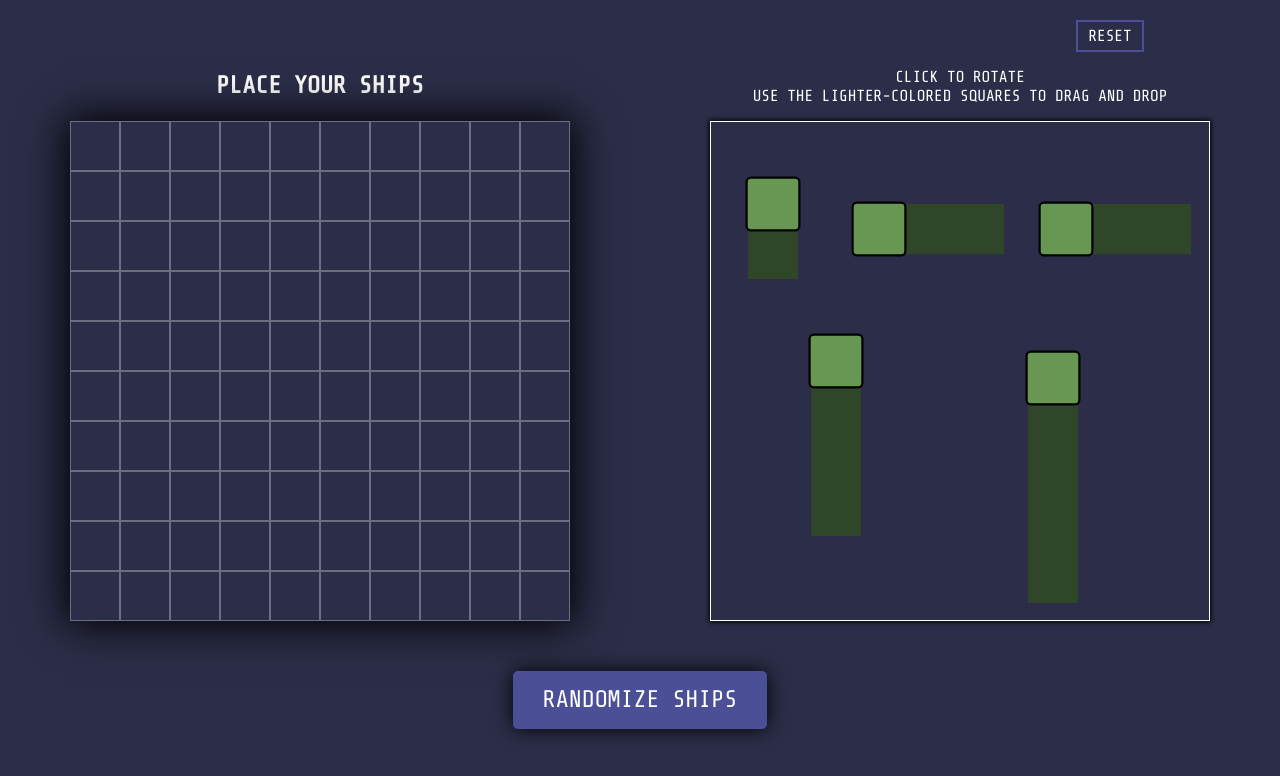
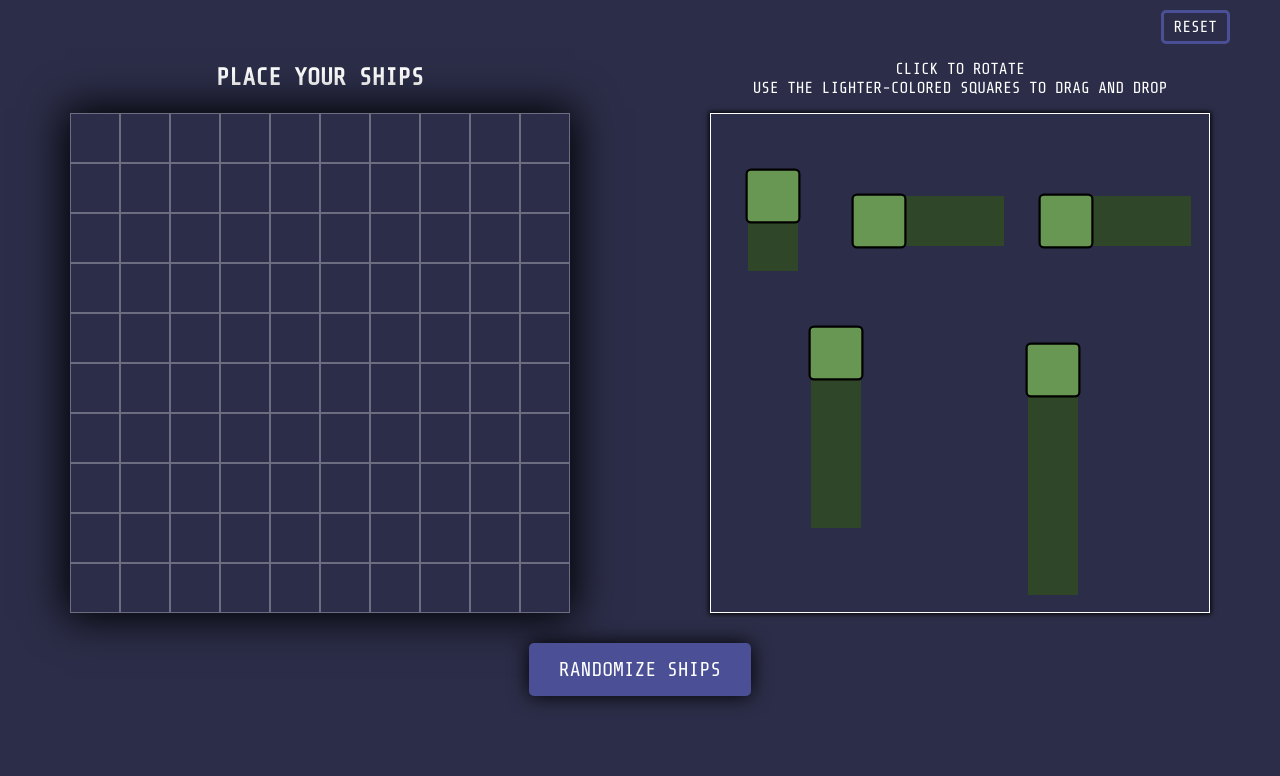
Before and after one commit to cornejoangel/battleship, a React (Create React App) app: page / in a window 1280 px wide. Shown: the top 776 px of the page. Built offline with nearby package versions, Linux system fonts and the light colour scheme.

Commit message:
Adjusts style and position of reset and randomize

```diff
--- a/src/styles/RandomButton.css
+++ b/src/styles/RandomButton.css
@@ -1,7 +1,7 @@
 .random {
   grid-column: 1 / span 2;
-  margin-top: 50px;
-  font-size: 24px;
+  margin-top: 30px;
+  font-size: 20px;
   font-family: 'Share Tech Mono', monospace;
   text-transform: uppercase;
   background-color: #4B5096;
--- a/src/styles/ResetButton.css
+++ b/src/styles/ResetButton.css
@@ -1,14 +1,16 @@
 .reset {
   grid-column: 2;
   grid-row: 1;
-  margin-left: 300px;
-  margin-top: 20px;
+  margin-top: 10px;
   background-color: inherit;
   color: white;
   font-family: 'Share Tech Mono', monospace;
   text-transform: uppercase;
-  border: 2px solid #4b5096;
+  border: 3px solid #4b5096;
+  border-radius: 5px;
   cursor: pointer;
   font-size: 16px;
   padding: 5px 10px;
+  justify-self: end;
+  margin-right: 50px;
 }
```
